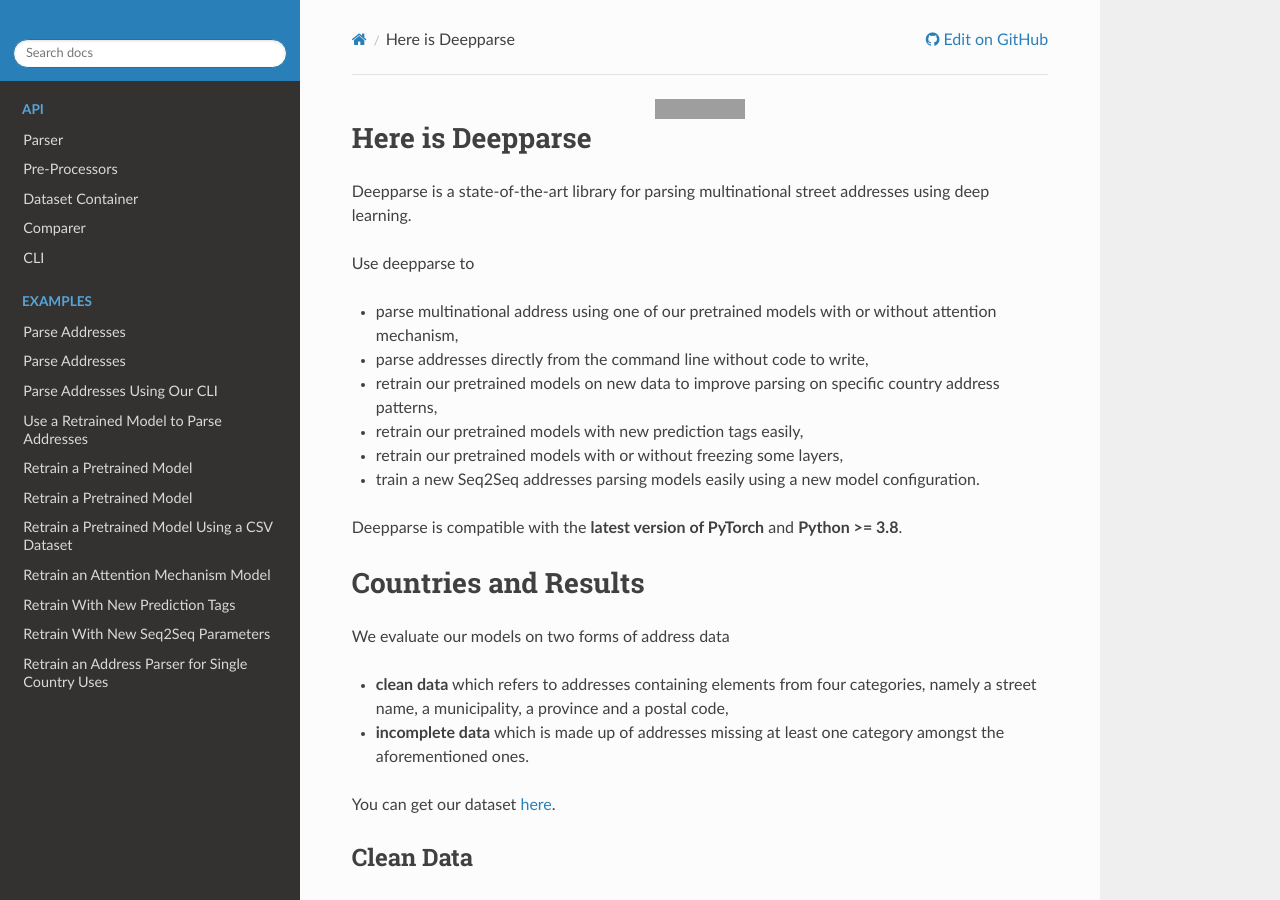
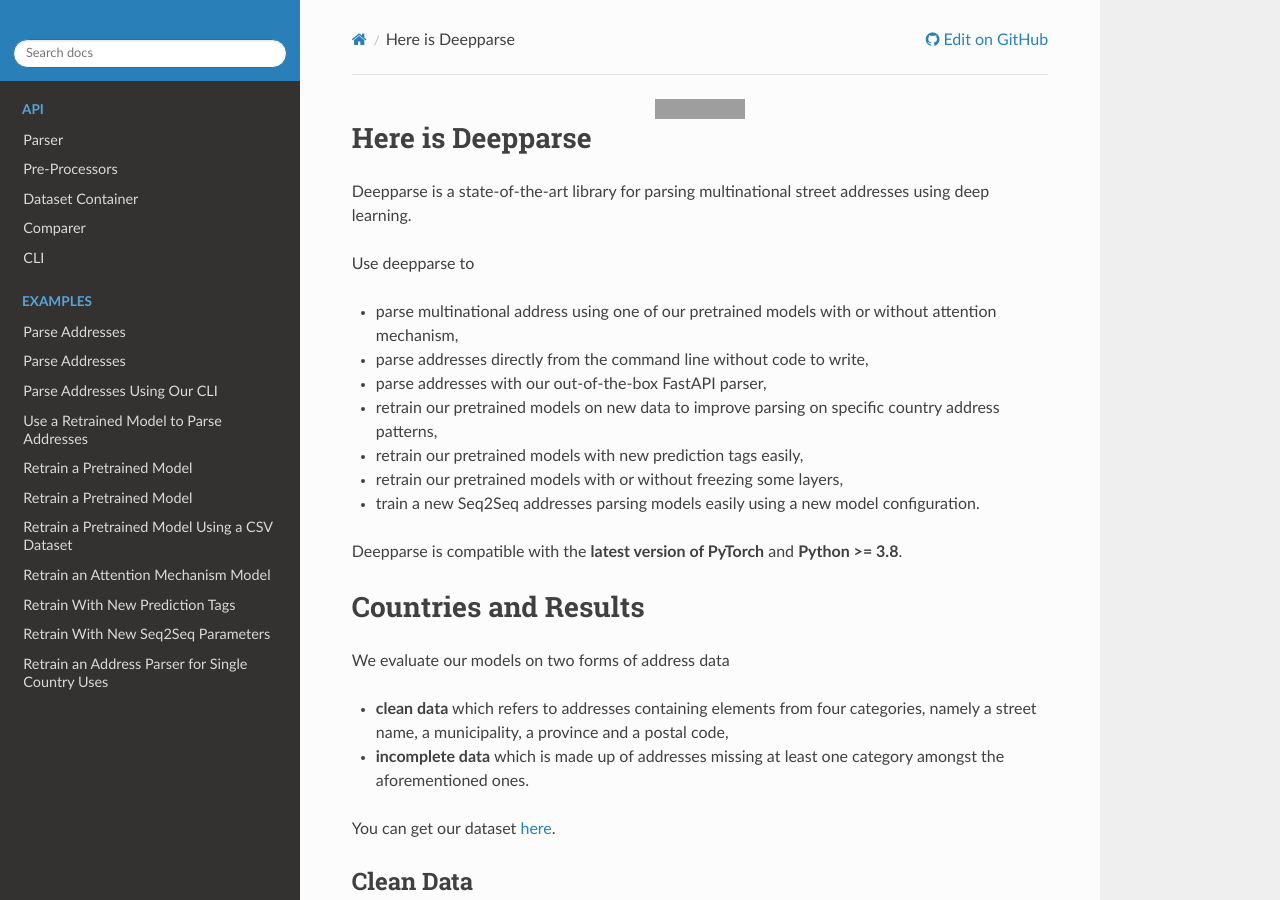
Before and after one commit to GRAAL-Research/deepparse, a Sphinx documentation site: the page built from docs/source/index.rst, in a window 1280 px wide and 900 px high. Built offline with Sphinx 7.4.7 and the Read the Docs theme 2.0.0, drawn with Linux system fonts in a browser that asks for light colours; the version number could not be read and is left out; some of the changed text lies outside the part shown; grey boxes are pictures that could not be loaded.

Commit message:
add placeholder for doc

```diff
--- a/docs/source/index.rst
+++ b/docs/source/index.rst
@@ -24,6 +24,7 @@
 
 - parse multinational address using one of our pretrained models with or without attention mechanism,
 - parse addresses directly from the command line without code to write,
+- parse addresses with our out-of-the-box FastAPI parser,
 - retrain our pretrained models on new data to improve parsing on specific country address patterns,
 - retrain our pretrained models with new prediction tags easily,
 - retrain our pretrained models with or without freezing some layers,
@@ -652,6 +653,15 @@
     address_parser.retrain(training_container, train_ratio=0.8, epochs=5, batch_size=8, name_of_the_retrain_parser="MyNewParser")
 
 
+Parse Address With Our Out-Of-The-Box FastAPI Parse Model
+*********************************************************
+
+.. code-block:: shell
+
+    todo
+
+
+
 Retrain a Model With an Attention Mechanism
 *******************************************
 See `here <https://github.com/GRAAL-Research/deepparse/blob/main/examples/retrain_attention_model.py>`_ for a complete example.
```
Also changed, not shown: README.md (+9 -0 lines).
